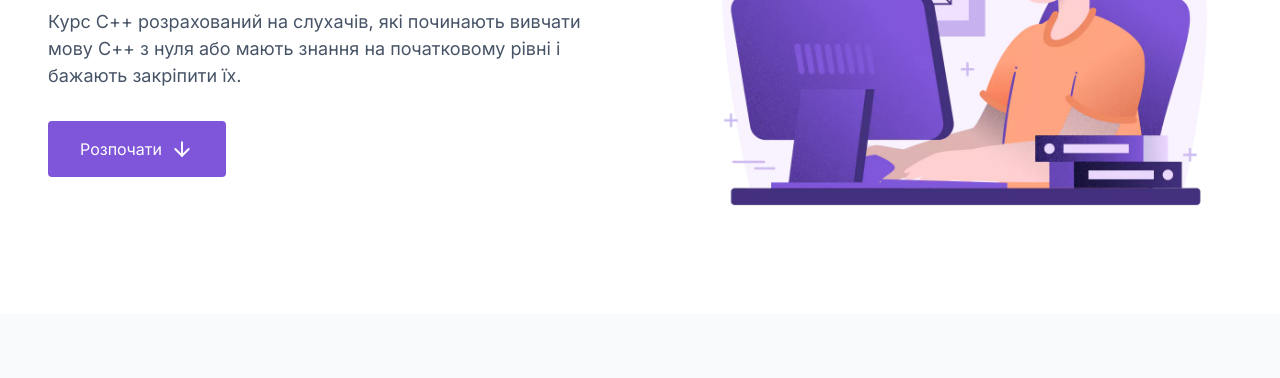
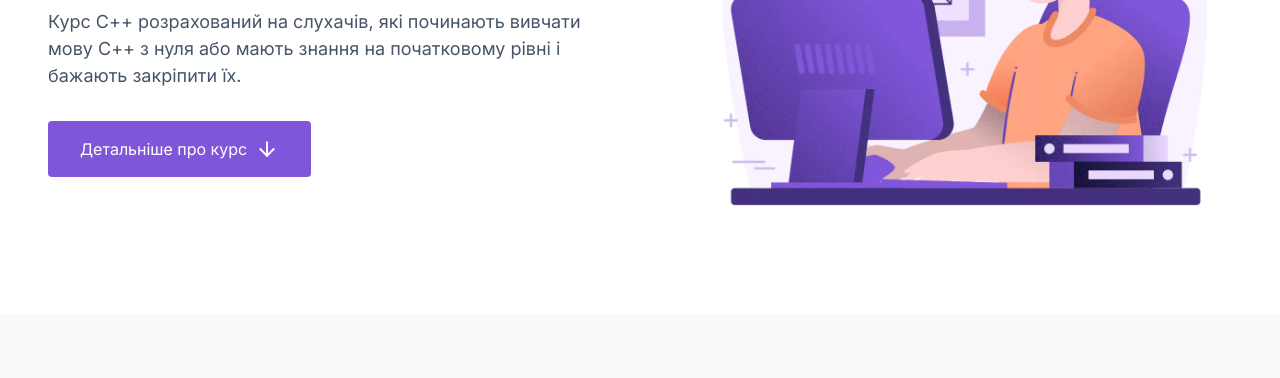
Before and after one commit to Sobik121/zoodle, a plain HTML site: page index.html in a window 1280 px wide. Shown: the part 422-800 px from the top of the page. Drawn offline with Linux system fonts and the light colour scheme.

Commit message:
Update index.html

```diff
--- a/index.html
+++ b/index.html
@@ -99,7 +99,7 @@
             </span>
             <div class="home-btn-group">
               <a href="#section_lessons" class="home-link4 button">
-                <span class="home-text005">Розпочати</span>
+                <span class="home-text005">Детальніше про курс</span>
                 <img
                   alt="arrowdown431"
                   src="public/playground_assets/arrowdown431-gz3.svg"
```
